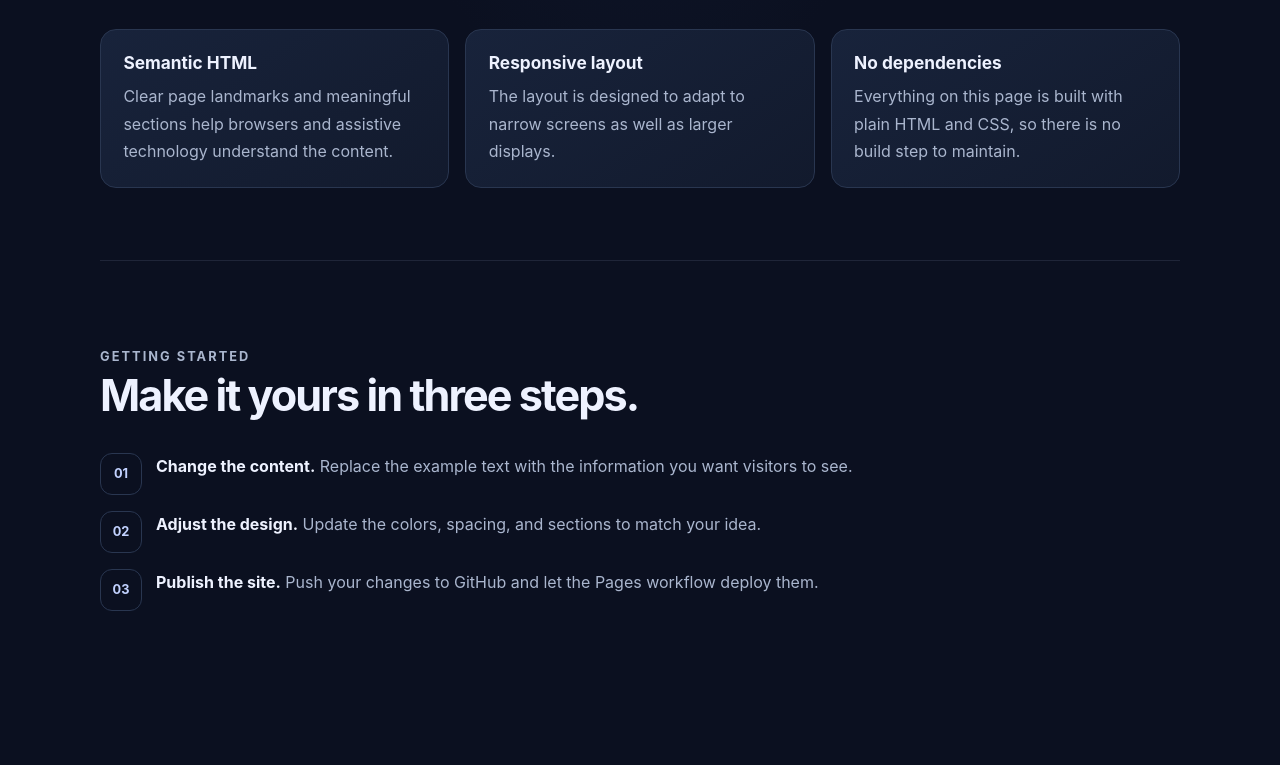
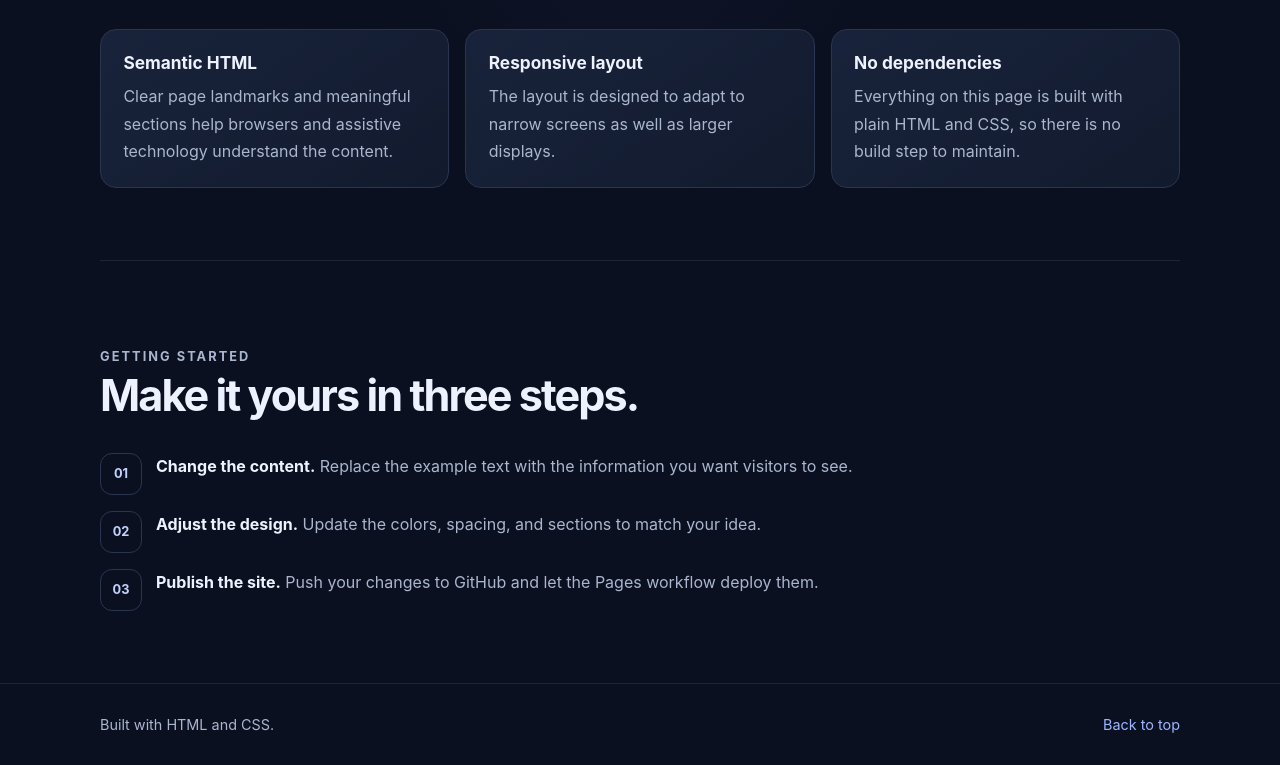
Before and after one commit to GDDASH45/htmlproject, a plain HTML site: page index.html in a window 1280 px wide. Shown: the part 1349-2114 px from the top of the page. Before the commit the page ends 2032 px from the top, so only its background shows below. Drawn offline with Linux system fonts and the light colour scheme.

Commit message:
Add a compact site footer

```diff
--- a/index.html
+++ b/index.html
@@ -232,6 +232,23 @@
     }
 
     .steps strong { color: #eef2ff; }
+    .site-footer {
+      padding: 2rem 0;
+      border-top: 1px solid rgb(169 190 230 / 12%);
+      color: var(--muted);
+      font-size: 0.9rem;
+    }
+
+    .footer-inner {
+      display: flex;
+      flex-wrap: wrap;
+      align-items: center;
+      justify-content: space-between;
+      gap: 1rem;
+    }
+
+    .site-footer p { margin: 0; }
+    .site-footer a { text-decoration: none; }
   </style>
 </head>
 <body>
@@ -312,6 +329,12 @@
     </section>
 
   </main>
+  <footer class="site-footer">
+    <div class="container footer-inner">
+      <p>Built with HTML and CSS.</p>
+      <a href="#top">Back to top</a>
+    </div>
+  </footer>
 
 </body>
 </html>
```
